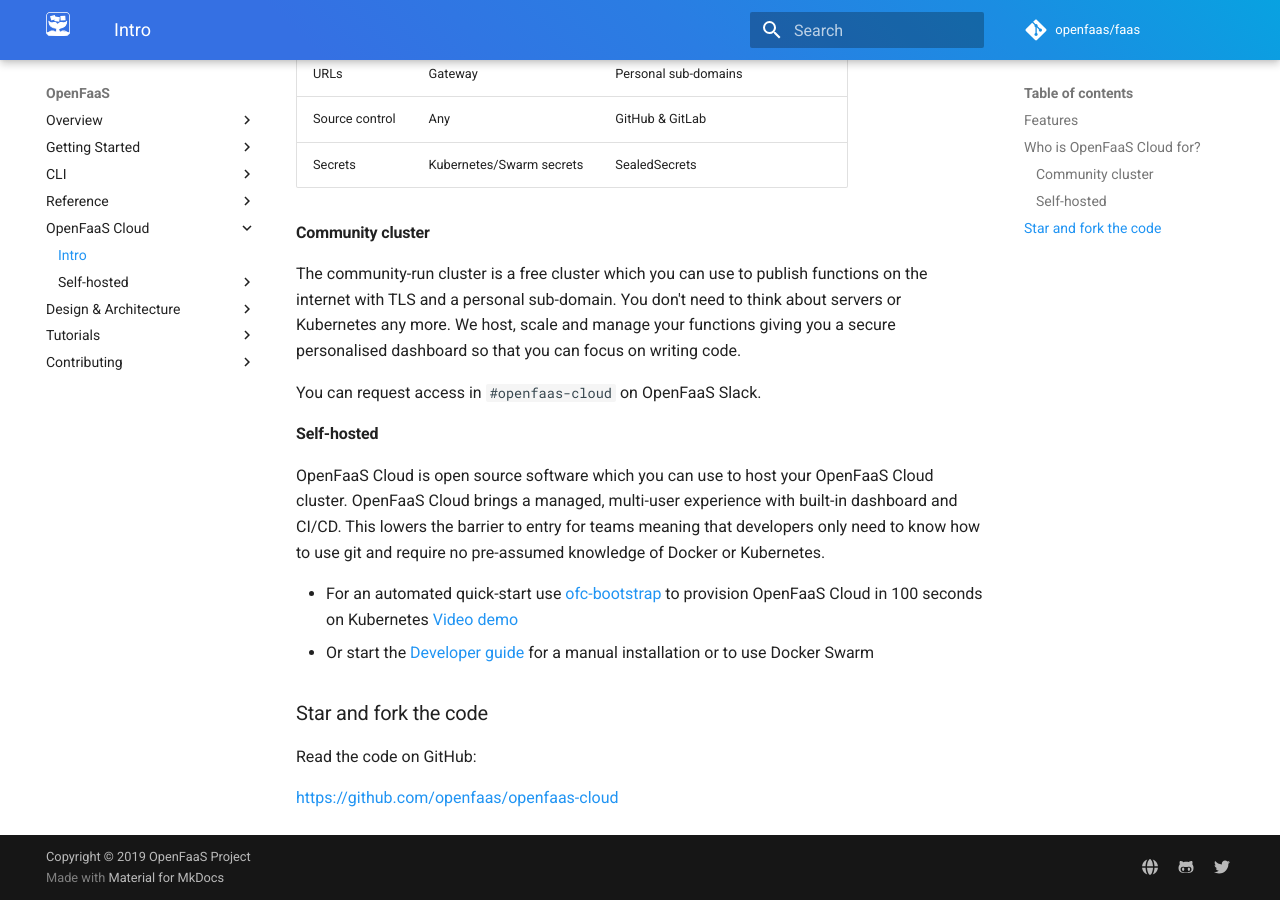
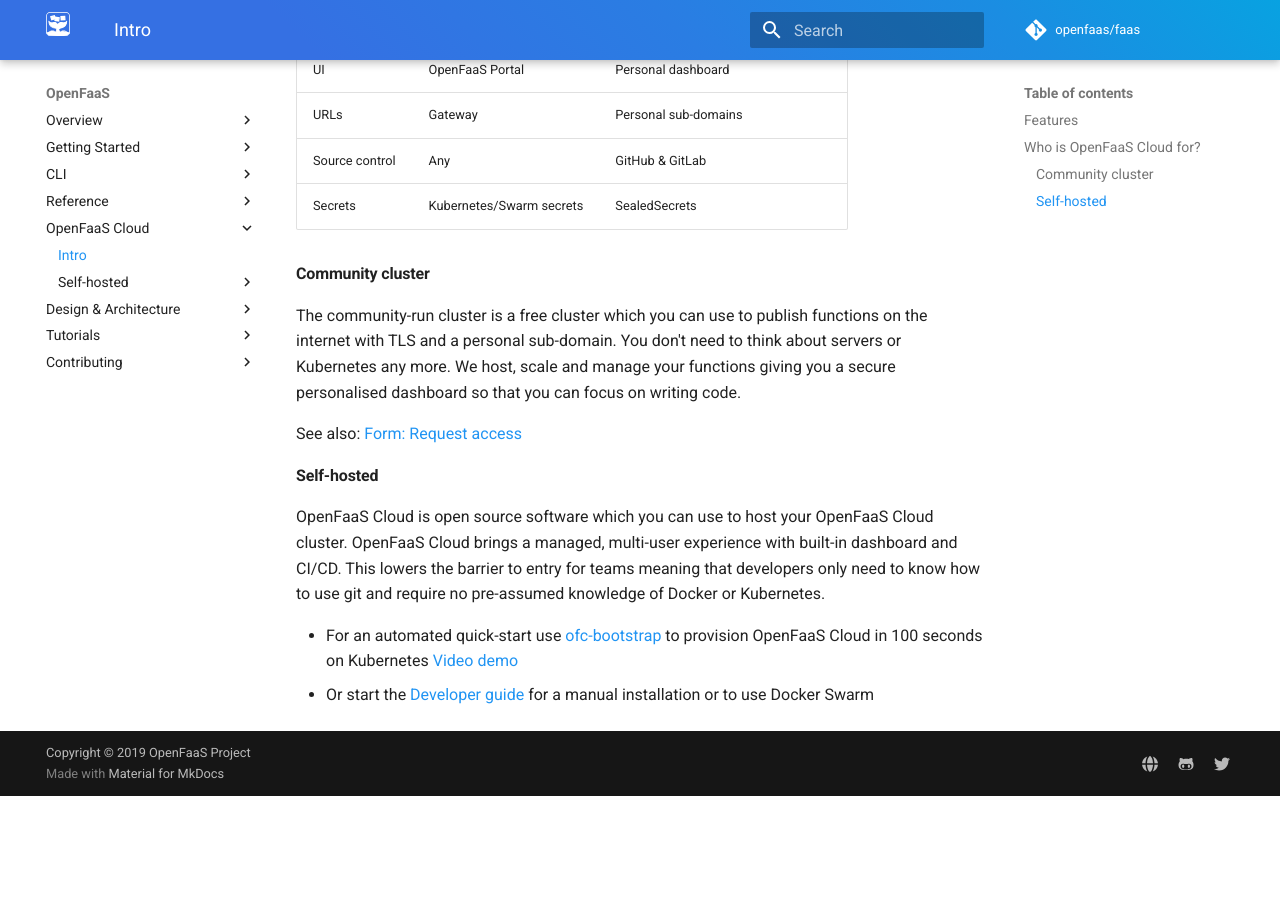
Before and after one commit to openfaas/docs, an MkDocs documentation site: the page built from docs/openfaas-cloud/intro.md, in a window 1280 px wide and 900 px high, scrolled down 1212 px. Built offline with MkDocs 1.6.1 and Material for MkDocs 9.7.7, drawn with Linux system fonts in a browser that asks for light colours; comment, search, counter and statistics services are not loaded; after the commit the page ends 2008 px from its top, so only the background shows below that; some of the changed text lies outside the part shown.

Commit message:
Add form for sign-up to CC
Signed-off-by: Alex Ellis <alexellis2@gmail.com>

```diff
--- a/docs/openfaas-cloud/intro.md
+++ b/docs/openfaas-cloud/intro.md
@@ -17,10 +17,11 @@ Read an introduction to [OpenFaaS Cloud on Alex Ellis' blog](https://blog.alexel
 
 Check out the roadmap in the GitHub repo for what's coming next and how to get involved.
 
+See also: [openfaas/openfaas-cloud on GitHub](https://github.com/openfaas/openfaas-cloud)
+
 ### Who is OpenFaaS Cloud for?
 
 OpenFaaS Cloud is for anyone who wants to focus on shipping functions without worrying about the CI/CD pipeline or underlying infrastructure. OpenFaaS comes in two flavours - a free community-run hosted version and self-hosted on your own cluster.
-
 
 |                | OpenFaaS                    | OpenFaaS Cloud                                  |
 |:---------------|:----------------------------|:------------------------------------------------|
@@ -34,11 +35,12 @@ OpenFaaS Cloud is for anyone who wants to focus on shipping functions without wo
 | Source control |  Any                        | GitHub & GitLab    |
 | Secrets        |  Kubernetes/Swarm secrets   | SealedSecrets    |
 
+
 #### Community cluster
 
 The community-run cluster is a free cluster which you can use to publish functions on the internet with TLS and a personal sub-domain. You don't need to think about servers or Kubernetes any more. We host, scale and manage your functions giving you a secure personalised dashboard so that you can focus on writing code.
 
-You can request access in `#openfaas-cloud` on OpenFaaS Slack.
+See also: [Form: Request access](https://forms.gle/fLVhneVxCXxUqNkH8s)
 
 #### Self-hosted
 
@@ -46,9 +48,3 @@ OpenFaaS Cloud is open source software which you can use to host your OpenFaaS C
 
 * For an automated quick-start use [ofc-bootstrap](https://github.com/openfaas-incubator/ofc-bootstrap) to provision OpenFaaS Cloud in 100 seconds on Kubernetes [Video demo](https://www.youtube.com/watch?v=Sa1VBSfVpK0)
 * Or start the [Developer guide](https://github.com/openfaas/openfaas-cloud/tree/master/docs) for a manual installation or to use Docker Swarm
-
-### Star and fork the code
-
-Read the code on GitHub:
-
-https://github.com/openfaas/openfaas-cloud
```
